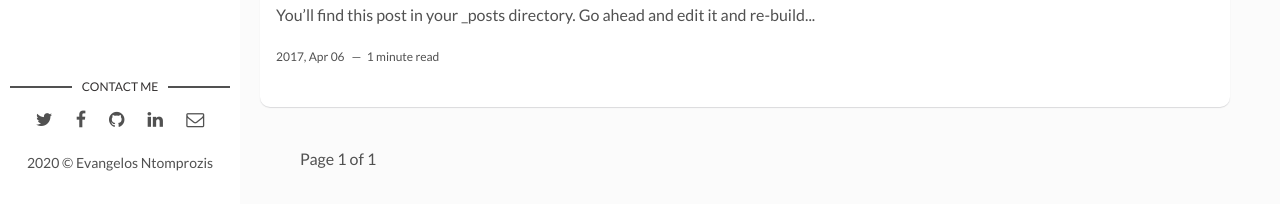
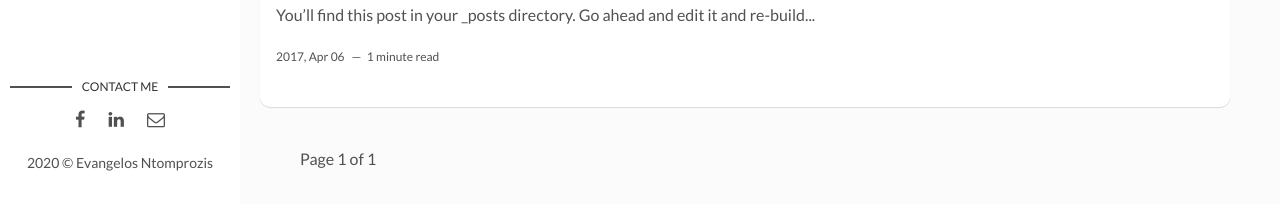
Before and after one commit to evangntomp/evnto.xyz, a Jekyll site: the page built from index.html, in a window 1280 px wide and 1296 px high. Shown: the part 1089-1293 px from the top of the window. Built offline with Jekyll 4.4.1, drawn with Linux system fonts in a browser that asks for light colours; the list of posts is cut into pages by our own code.

Commit message:
Update main.html

```diff
--- a/_layouts/main.html
+++ b/_layouts/main.html
@@ -16,20 +16,10 @@
     <section class="contact">
       <h3 class="contact-title">Contact me</h3>
       <ul>
-        {% if site.social-twitter %}
-          <li><a href="https://twitter.com/{{ site.social-twitter }}" target="_blank"><i class="fa fa-twitter" aria-hidden="true"></i></a></li>
-        {% else %}
-          <li><a href="https://twitter.com/artemsheludko_" target="_blank"><i class="fa fa-twitter" aria-hidden="true"></i></a></li>
-        {% endif %}
         {% if site.social-facebook %}
           <li><a href="https://facebook.com/{{ site.social-facebook }}" target="_blank"><i class="fa fa-facebook" aria-hidden="true"></i></a></li>
         {% else %}
           <li><a href="https://facebook.com/" target="_blank"><i class="fa fa-facebook" aria-hidden="true"></i></a></li>
-        {% endif %}
-        {% if site.social-github %}
-          <li class="github"><a href="http://github.com/{{site.social-github}}" target="_blank"><i class="fa fa-github"></i></a></li>
-        {% else %}
-          <li class="github"><a href="http://github.com/" target="_blank"><i class="fa fa-github" aria-hidden="true"></i></a></li>
         {% endif %}
         {% if site.social-linkedin %}
           <li class="linkedin"><a href="https://in.linkedin.com/in/{{site.social-linkedin}}" target="_blank"><i class="fa fa-linkedin"></i></a></li>
```
